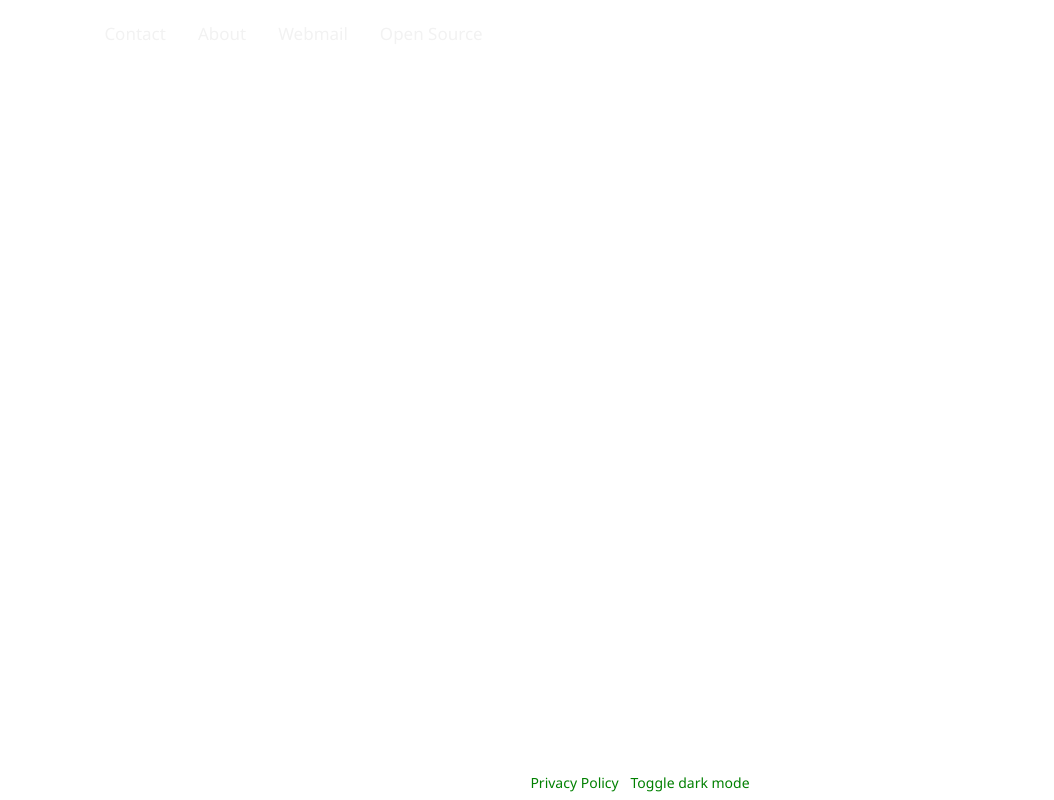
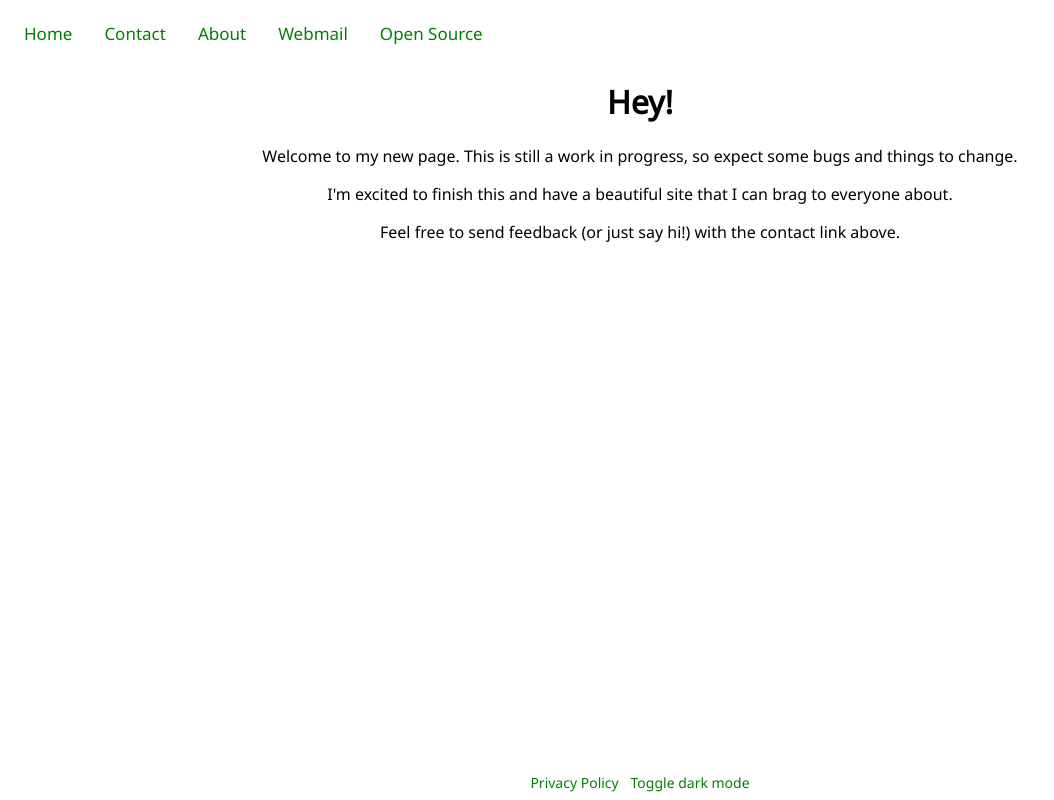
Before and after one commit to joebobbio/phene.dev, a plain HTML site: page index.html in a window 1280 px wide. Shown: the whole page, without its empty margins (0-1054 px from the left). Drawn offline with nearby package versions, Linux system fonts and the light colour scheme.

Commit message:
bug fixes

```diff
--- a/index.html
+++ b/index.html
@@ -78,6 +78,10 @@ function myFunction() {
                 $('p').css('color', 'white');
                 document.getElementById("theToggle").innerHTML = "Toggle light mode"
                 document.getElementById("theToggle").ariaLabel = "Toggle light mode"
+            } else if(localStorage.lightMode == undefined) {
+                $('a').css('color', 'green');
+                $('h1').css('color', 'black');
+                $('p').css('color', 'black');
             }
             })
         </script>
```
